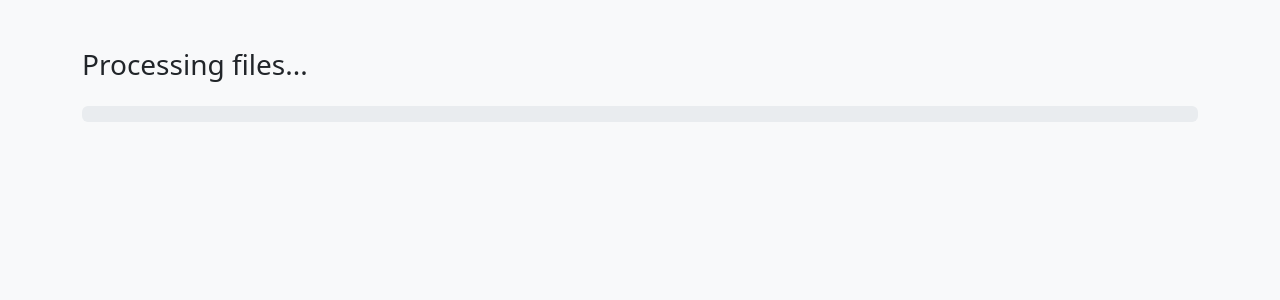
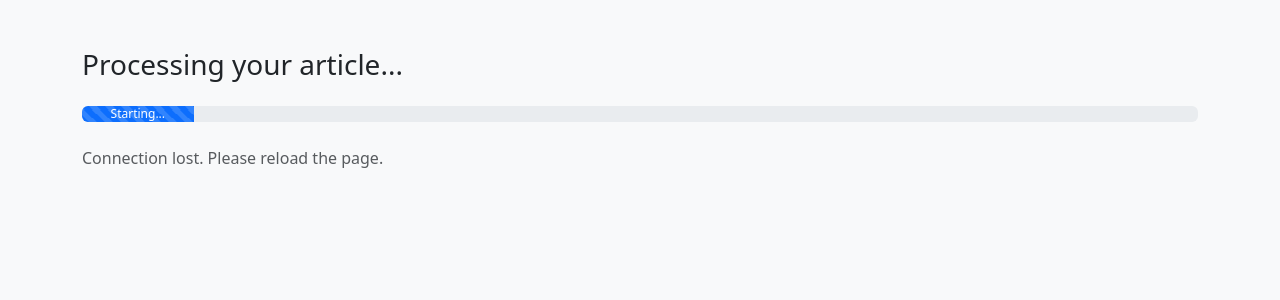
Before and after one commit to redcafemanutd/vns-diacritic-app, a Flask app: template templates/progress.html in a window 1280 px wide. Shown: the top 300 px of the page. Run offline with Flask 3, Linux system fonts and the light colour scheme; the template is opened without the code that fills it: most values are stand-ins (such as "Sample title", 1, 10 or a date in 2020).

Commit message:
progress bar updates on logic

```diff
--- a/app.py
+++ b/app.py
@@ -1,23 +1,28 @@
-from flask import Flask, request, render_template, redirect, url_for, send_file
+from flask import Flask, request, render_template, redirect, url_for, send_file, jsonify
 import uuid
 import os
+import traceback
 from openai import OpenAI
 import tempfile
 import chardet
-import re
-import traceback
-from your_processing_module import add_diacritics_to_text, search_for_image_vietnamplus, format_article
 from dotenv import load_dotenv
+from your_processing_module import (
+    add_diacritics_to_text,
+    search_for_image_vietnamplus,
+    format_article
+)
+
 load_dotenv()
 
-# Load your OpenAI key (or use dotenv if you prefer)
-client = OpenAI(api_key=os.getenv("OPENAI_API_KEY"))  # Or hardcode for local testing
+# Set up OpenAI
+client = OpenAI(api_key=os.getenv("OPENAI_API_KEY"))
 
 app = Flask(__name__)
 app.config['UPLOAD_FOLDER'] = 'uploads'
 os.makedirs(app.config['UPLOAD_FOLDER'], exist_ok=True)
 
-article_store = {}
+# Store articles and their progress
+article_store = {}  # { id: {id, path, status, headline, body, ...} }
 
 def read_file_safely(path):
     with open(path, 'rb') as f:
@@ -31,49 +36,73 @@ def read_file_safely(path):
 def index():
     if request.method == 'POST':
         uploaded_files = request.files.getlist('files')
-        results = []
-
         for file in uploaded_files:
             if not file or not file.filename.endswith('.txt'):
                 continue
 
-            temp_path = os.path.join(app.config['UPLOAD_FOLDER'], f"{uuid.uuid4()}_{file.filename}")
+            article_id = str(uuid.uuid4())
+            temp_path = os.path.join(app.config['UPLOAD_FOLDER'], f"{article_id}_{file.filename}")
             file.save(temp_path)
 
-            try:
-                original_text = read_file_safely(temp_path)
-                processed_text = add_diacritics_to_text(original_text)
-                formatted_text = format_article(processed_text)
+            article_store[article_id] = {
+                'id': article_id,
+                'filename': file.filename,
+                'path': temp_path,
+                'status': 'Starting...'
+            }
 
-                headline = formatted_text.split('\n')[0]
-                body = '\n'.join(formatted_text.split('\n')[1:])
-                image_url, image_caption = search_for_image_vietnamplus(headline, formatted_text)
-
-                article_id = str(uuid.uuid4())
-
-                article_data = {
-                    'id': article_id,
-                    'headline': headline,
-                    'body': body,
-                    'image_url': image_url,
-                    'image_caption': image_caption,
-                }
-
-                article_store[article_id] = article_data
-                results.append(article_data)
-
-
-
-            except Exception as e:
-                results.append({'error': f"Error with {file.filename}: {e}"})
-        return redirect(url_for('summary'))
+            # For now, process one file at a time
+            return redirect(url_for('progress', id=article_id))
 
     return render_template('index.html')
 
-@app.route('/summary')
-def summary():
-    print("Article store:", article_store)
-    return render_template('summary.html', articles=article_store.values())
+@app.route('/progress/<id>')
+def progress(id):
+    return render_template('progress.html', id=id)
+
+@app.route('/status/<id>')
+def status(id):
+    article = article_store.get(id)
+    if not article:
+        return jsonify({"status": "Not found"}), 404
+    return jsonify({"status": article.get("status", "Unknown")})
+
+@app.route('/run/<id>')
+def run(id):
+    article = article_store.get(id)
+    if not article:
+        return "Not found", 404
+
+    try:
+        article['status'] = "Reading file"
+        text = read_file_safely(article['path'])
+
+        article['status'] = "Calling OpenAI"
+        processed_text = add_diacritics_to_text(text)
+
+        article['status'] = "Formatting"
+        formatted_text = format_article(processed_text)
+
+        headline = formatted_text.split('\n')[0]
+        body = '\n'.join(formatted_text.split('\n')[1:])
+
+        article['status'] = "Searching image"
+        image_url, image_caption = search_for_image_vietnamplus(headline, formatted_text)
+
+        article.update({
+            'headline': headline,
+            'body': body,
+            'image_url': image_url,
+            'image_caption': image_caption,
+            'status': 'Complete'
+        })
+
+        return '', 204
+
+    except Exception as e:
+        article['status'] = f"Error: {str(e)}"
+        traceback.print_exc()
+        return '', 500
 
 @app.route('/article/<id>')
 def article(id):
@@ -82,5 +111,9 @@ def article(id):
         return "Article not found", 404
     return render_template('result.html', **article)
 
+@app.route('/summary')
+def summary():
+    return render_template('summary.html', articles=article_store.values())
+
 if __name__ == '__main__':
     app.run(debug=True)
--- a/templates/progress.html
+++ b/templates/progress.html
@@ -2,44 +2,66 @@
 <html lang="en">
 <head>
   <meta charset="UTF-8">
-  <title>Processing...</title>
+  <title>Processing Article...</title>
   <link href="https://cdn.jsdelivr.net/npm/bootstrap@5.3.3/dist/css/bootstrap.min.css" rel="stylesheet">
 </head>
 <body class="bg-light">
   <div class="container mt-5">
-    <h3 class="mb-4">Processing files...</h3>
-    <div class="progress mb-3">
-      <div id="progressBar" class="progress-bar progress-bar-striped progress-bar-animated" style="width: 0%">Starting</div>
+    <h3>Processing your article...</h3>
+
+    <div class="progress my-4">
+      <div id="progressBar" class="progress-bar progress-bar-striped progress-bar-animated"
+           role="progressbar" style="width: 10%">Starting...
+      </div>
     </div>
+
+    <p class="text-muted" id="statusDetail">Please wait while we process the file using OpenAI and fetch the image.</p>
   </div>
 
   <script>
-    let steps = ["Reading files", "Calling OpenAI", "Validating Output", "Fetching Image", "Saving results", "Complete"];
-    let currentStep = 0;
+    const steps = ["Reading file", "Calling OpenAI", "Formatting", "Searching image", "Complete"];
+    const jobId = "{{ id }}";
 
-    function checkProgress() {
-      fetch(`/progress/{{ job_id }}`)
-        .then(response => response.json())
+    function updateProgress(status) {
+      const index = steps.indexOf(status);
+      const percent = index >= 0 ? ((index + 1) / steps.length) * 100 : 10;
+      const bar = document.getElementById("progressBar");
+
+      bar.style.width = percent + "%";
+      bar.textContent = status;
+    }
+
+    function pollStatus() {
+      fetch(`/status/${jobId}`)
+        .then(res => res.json())
         .then(data => {
           const status = data.status;
-          const stepIndex = steps.indexOf(status);
-          if (stepIndex > -1) {
-            currentStep = stepIndex;
-            const percentage = ((stepIndex + 1) / steps.length) * 100;
+
+          if (status.startsWith("Error")) {
             const bar = document.getElementById("progressBar");
-            bar.style.width = percentage + "%";
-            bar.innerText = status;
+            bar.classList.remove("progress-bar-animated");
+            bar.classList.add("bg-danger");
+            bar.textContent = status;
+
+            document.getElementById("statusDetail").textContent =
+              "An error occurred during processing. Please go back and try again.";
+          } else if (status === "Complete") {
+            window.location.href = `/article/${jobId}`;
+          } else {
+            updateProgress(status);
+            setTimeout(pollStatus, 1000);
           }
-          if (status !== "Complete") {
-            setTimeout(checkProgress, 1000);
-          } else {
-            window.location.href = "/result/{{ job_id }}";
-          }
+        })
+        .catch(error => {
+          console.error("Error polling status:", error);
+          document.getElementById("statusDetail").textContent =
+            "Connection lost. Please reload the page.";
         });
     }
 
-    fetch("/run_job/{{ job_id }}");  // trigger background job
-    checkProgress();
+    // Start job and begin polling
+    fetch(`/run/${jobId}`);
+    pollStatus();
   </script>
 </body>
 </html>
```
